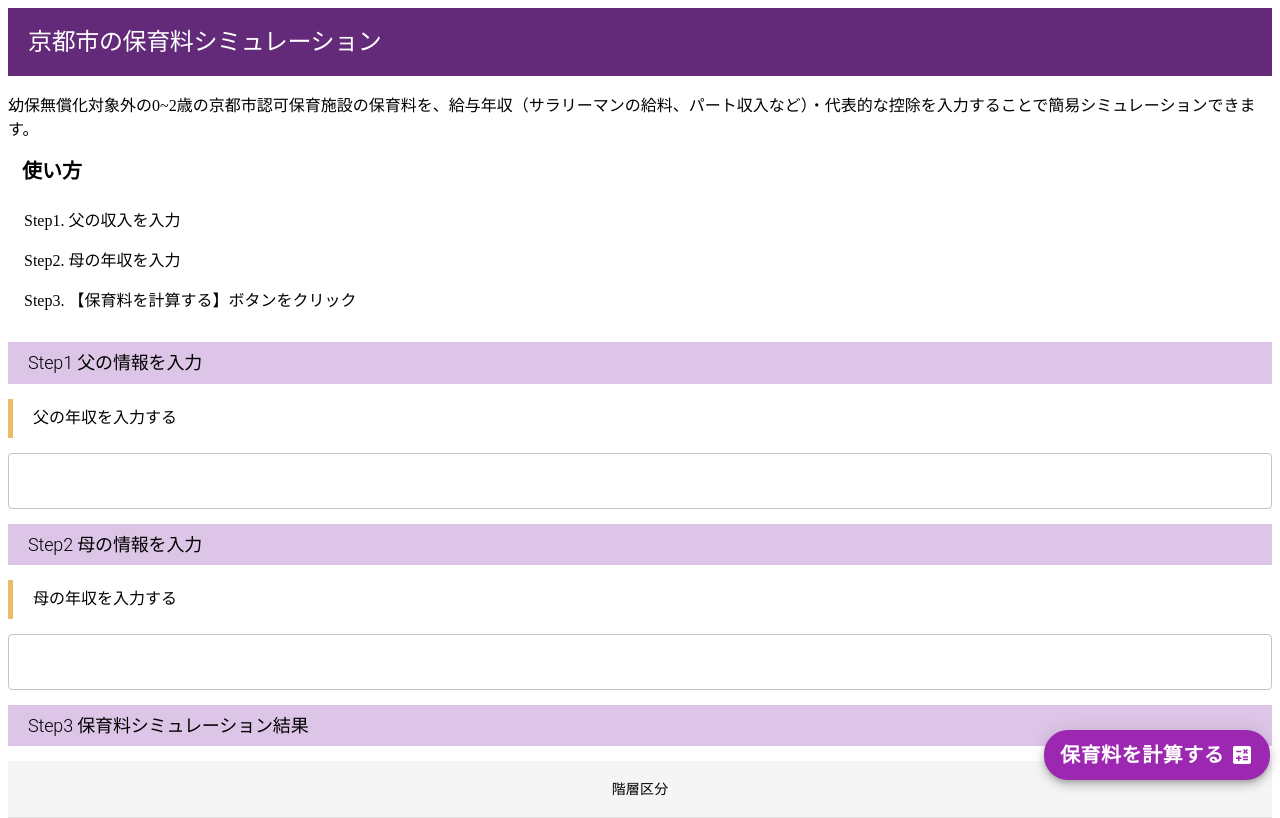
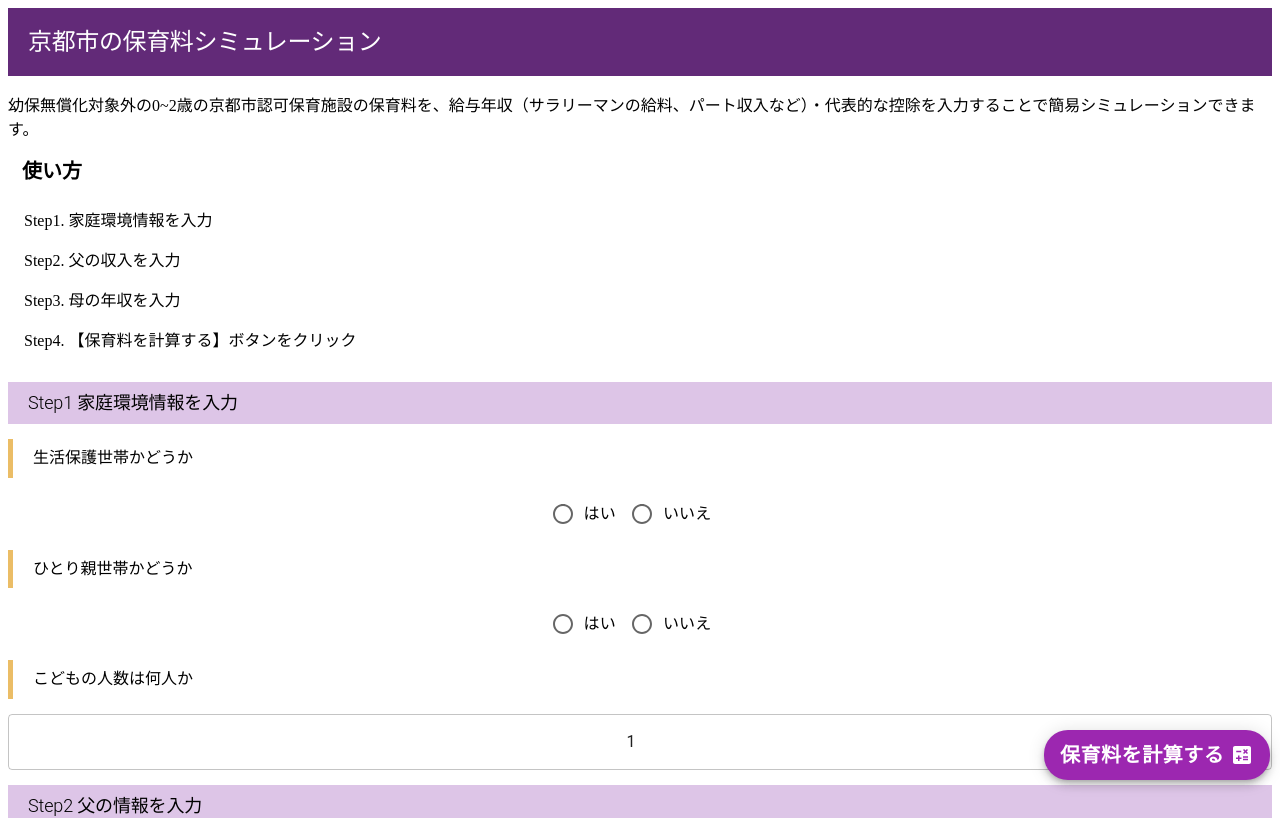
Before and after one commit to pistachiyoda/kyotocity-nursery-fee-simulator-v2, a React (Create React App) app: page / in a window 1280 px wide. Shown: the top 818 px of the page. Built offline with nearby package versions, Linux system fonts and the light colour scheme.

Commit message:
#5 階層１〜３を算出するための情報（生活保護世帯、ひとり親世帯、子供人数）の情報のインプットとデータの扱い部分を実装した

```diff
--- a/src/App.tsx
+++ b/src/App.tsx
@@ -7,17 +7,23 @@ import { NurseryFeeTable } from "./components/NurseryFeeTable";
 import { StepTitle } from "./components/StepTiltle";
 import { CalculatorModel } from "./models/calculatorModel/calculatorModel";
 import { Family } from "./models/family";
-import { Input } from "./models/inputModel";
 import { Output } from "./models/outputModel";
 import CalculateIcon from "@mui/icons-material/Calculate";
 import { layerRange } from "./models/layerRange";
 import { layerSpecifierModel } from "./models/layerSpecifierModel";
+import { InputInfo } from "./models/inputModel/inputInfoModel";
+import { RadioInputInfo } from "./components/RadioInputlnfo";
+import { SelectInputInfo } from "./components/SelectInputInfo";
 
 function App() {
-  const [inputList, setInputList] = useState<Input[]>([
-    { employmentIncome: 0 },
-    { employmentIncome: 0 },
-  ]);
+  const [inputInfo, setInputInfo] = useState<InputInfo>({
+    generalInfo: {
+      isWelfareHousehold: false,
+      isSingleParentHousehold: false,
+      numberOfChildren: 1,
+    },
+    individualInfoInputList: [{ employmentIncome: 0 }, { employmentIncome: 0 }],
+  });
 
   const [output, setOutput] = useState<Output[]>([
     {
@@ -32,30 +38,64 @@ function App() {
     },
   ]);
 
-  const onChange = (familyId: number, val: number) => {
-    const newInputList = inputList.map((input, index) => {
-      if (index === familyId) return { ...input, employmentIncome: val };
-      return input;
-    });
-    setInputList(newInputList);
+  const onIsWelfareHouseholdChange = (val: boolean) => {
+    const generalInfo = {
+      ...inputInfo.generalInfo,
+      isWelfareHousehold: val,
+    };
+    const newInputInfo = { ...inputInfo, generalInfo };
+    console.log(newInputInfo);
+    setInputInfo(newInputInfo);
+  };
+
+  const onIsSingleParentHouseholdChange = (val: boolean) => {
+    const generalInfo = {
+      ...inputInfo.generalInfo,
+      isSingleParentHousehold: val,
+    };
+    const newInputInfo = { ...inputInfo, generalInfo };
+    console.log(newInputInfo);
+    setInputInfo(newInputInfo);
+  };
+
+  const numberOfChildrenRange = [1, 2, 3, 4];
+
+  const onNumberOfChildrenChange = (val: number) => {
+    const generalInfo = {
+      ...inputInfo.generalInfo,
+      numberOfChildren: val,
+    };
+    const newInputInfo = { ...inputInfo, generalInfo };
+    console.log(newInputInfo);
+    setInputInfo(newInputInfo);
+  };
+
+  const onIndividualInfoChange = (familyId: number, val: number) => {
+    const individualInfoInputList = inputInfo.individualInfoInputList.map(
+      (input, index) => {
+        if (index === familyId) return { ...input, employmentIncome: val };
+        return input;
+      }
+    );
+    const newInputInfo = { ...inputInfo, individualInfoInputList };
+    setInputInfo(newInputInfo);
   };
   const calculator = new CalculatorModel();
   const layerSpecifier = new layerSpecifierModel();
 
-  const setSimulationResult = () => {
-    const latestOutput = calculator.calcOutputs(inputList);
-    setOutput(latestOutput);
+  const calcSimulationResult = () => {
+    return calculator.calcOutputs(inputInfo.individualInfoInputList);
   };
 
   const [layer, setLayer] = useState<layerRange>("-");
 
   const setResult = () => {
-    setSimulationResult();
-    // setLayer(layerSpecifier.specifyLayer());
+    const latestOutput = calcSimulationResult();
+    setOutput(latestOutput);
+    const familyCityTax =
+      latestOutput[0].cityTaxIncome + latestOutput[1].cityTaxIncome;
+    setLayer(layerSpecifier.specifyLayer(familyCityTax));
     console.log("hoge");
-  };
-  const onClick = () => {
-    setResult();
   };
 
   return (
@@ -94,16 +134,38 @@ function App() {
         使い方
       </Typography>
       <List>
-        <ListItem>Step1. 父の収入を入力</ListItem>
-        <ListItem>Step2. 母の年収を入力</ListItem>
-        <ListItem>Step3. 【保育料を計算する】ボタンをクリック</ListItem>
+        <ListItem>Step1. 家庭環境情報を入力</ListItem>
+        <ListItem>Step2. 父の収入を入力</ListItem>
+        <ListItem>Step3. 母の年収を入力</ListItem>
+        <ListItem>Step4. 【保育料を計算する】ボタンをクリック</ListItem>
       </List>
       <div className="App">
-        <StepTitle>Step1 父の情報を入力</StepTitle>
-        <InputIncome onChange={onChange} familyId={Family.FATHER} />
-        <StepTitle>Step2 母の情報を入力</StepTitle>
-        <InputIncome onChange={onChange} familyId={Family.MOTHER} />
-        <StepTitle>Step3 保育料シミュレーション結果</StepTitle>
+        <StepTitle>Step1 家庭環境情報を入力</StepTitle>
+        <RadioInputInfo
+          onChange={onIsWelfareHouseholdChange}
+          subtitle={"生活保護世帯かどうか"}
+        />
+        <RadioInputInfo
+          onChange={onIsSingleParentHouseholdChange}
+          subtitle={"ひとり親世帯かどうか"}
+        />
+        <SelectInputInfo
+          onChange={onNumberOfChildrenChange}
+          values={numberOfChildrenRange}
+          subtitle={"こどもの人数は何人か"}
+          currentValue={inputInfo.generalInfo.numberOfChildren}
+        />
+        <StepTitle>Step2 父の情報を入力</StepTitle>
+        <InputIncome
+          onChange={onIndividualInfoChange}
+          familyId={Family.FATHER}
+        />
+        <StepTitle>Step3 母の情報を入力</StepTitle>
+        <InputIncome
+          onChange={onIndividualInfoChange}
+          familyId={Family.MOTHER}
+        />
+        <StepTitle>Step4 保育料シミュレーション結果</StepTitle>
         <Stack>
           <LayerTable>{layer}</LayerTable>
           <NurseryFeeTable></NurseryFeeTable>
@@ -129,7 +191,7 @@ function App() {
             zIndex: "1",
             fontWeight: "bold",
           }}
-          onClick={onClick}
+          onClick={setResult}
         >
           保育料を計算する&nbsp;
           <CalculateIcon />
--- /dev/null
+++ b/src/components/RadioInputlnfo.tsx
@@ -0,0 +1,28 @@
+import {
+  FormControl,
+  FormControlLabel,
+  Radio,
+  RadioGroup,
+} from "@mui/material";
+import React from "react";
+import { InputTiltle } from "./InputTitle";
+
+export const RadioInputInfo: React.FC<{
+  onChange: (val: boolean) => void;
+  subtitle: string;
+}> = ({ subtitle, onChange }) => {
+  return (
+    <>
+      <InputTiltle>{subtitle}</InputTiltle>
+      <FormControl>
+        <RadioGroup
+          row
+          onChange={(event) => onChange(JSON.parse(event.target.value))}
+        >
+          <FormControlLabel value={true} control={<Radio />} label="はい" />
+          <FormControlLabel value={false} control={<Radio />} label="いいえ" />
+        </RadioGroup>
+      </FormControl>
+    </>
+  );
+};
--- /dev/null
+++ b/src/components/SelectInputInfo.tsx
@@ -0,0 +1,28 @@
+import { InputTiltle } from "./InputTitle";
+import React from "react";
+import { FormControl, MenuItem, Select } from "@mui/material";
+
+export const SelectInputInfo: React.FC<{
+  onChange: (val: number) => void;
+  values: number[];
+  subtitle: string;
+  currentValue: number;
+}> = ({ onChange, values, subtitle, currentValue }) => {
+  return (
+    <>
+      <InputTiltle>{subtitle}</InputTiltle>
+      <FormControl fullWidth>
+        <Select
+          value={currentValue}
+          onChange={(event) => onChange(Number(event.target.value))}
+        >
+          {values.map((num) => (
+            <MenuItem key={num} value={num}>
+              {num}
+            </MenuItem>
+          ))}
+        </Select>
+      </FormControl>
+    </>
+  );
+};
--- a/src/models/calculatorModel/calculatorModel.ts
+++ b/src/models/calculatorModel/calculatorModel.ts
@@ -1,5 +1,5 @@
 import { Family } from "../family";
-import { Input } from "../inputModel";
+import { IndividualInfoInput } from "../inputModel/individualInfoInputModel";
 import { Output } from "../outputModel";
 import { CivilTaxAdjustedDeductionCalculatorModel } from "./civilTaxAdjustedDeductionCalculator";
 import { IncomeDeductionCalculatorModel } from "./incomeDeductionCalculator";
@@ -64,13 +64,14 @@ export class CalculatorModel {
     return cityTaxCalculateIncome - civilTaxAdjustedDeduction;
   }
 
-  calcOutputs(inputList: Input[]): Output[] {
+  calcOutputs(individualInputList: IndividualInfoInput[]): Output[] {
     const result: Output[] = [];
 
-    inputList.map((input, index) => {
+    individualInputList.map((input, index) => {
       const spouseIncome = this.calcIncome(
-        inputList[index === Family.MOTHER ? Family.FATHER : Family.MOTHER]
-          .employmentIncome
+        individualInputList[
+          index === Family.MOTHER ? Family.FATHER : Family.MOTHER
+        ].employmentIncome
       );
       const income = this.calcIncome(input.employmentIncome);
       const taxableIncome = this.calcTaxableIncome(income, spouseIncome);
--- a/src/models/inputModel.ts
+++ /dev/null
@@ -1,3 +0,0 @@
-export type Input = {
-  employmentIncome: number;
-};
--- /dev/null
+++ b/src/models/inputModel/generalInfoInput.ts
@@ -0,0 +1,5 @@
+export type GeneralInfoInput = {
+  isWelfareHousehold: boolean;
+  isSingleParentHousehold: boolean;
+  numberOfChildren: number;
+};
--- /dev/null
+++ b/src/models/inputModel/individualInfoInputModel.ts
@@ -0,0 +1,3 @@
+export type IndividualInfoInput = {
+  employmentIncome: number;
+};
--- /dev/null
+++ b/src/models/inputModel/inputInfoModel.ts
@@ -0,0 +1,7 @@
+import { GeneralInfoInput } from "./generalInfoInput";
+import { IndividualInfoInput } from "./individualInfoInputModel";
+
+export type InputInfo = {
+  generalInfo: GeneralInfoInput;
+  individualInfoInputList: IndividualInfoInput[];
+};
```
